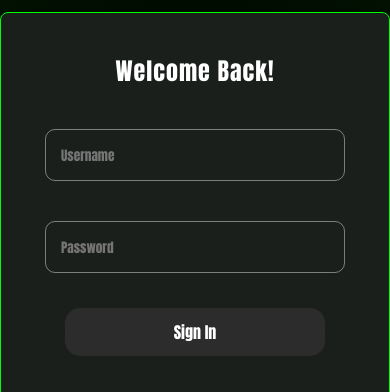
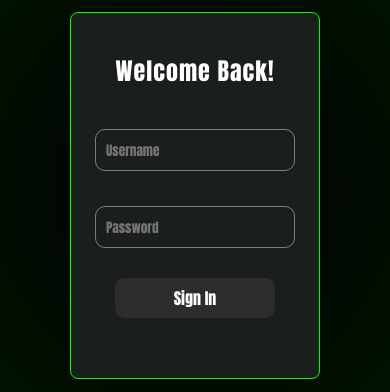
Before and after one commit to MDJAmin/Mini-Razer-Website-with-Authentication-and-AtroposJS, a plain HTML site: page Auth/index.html in a window 390 px wide. Shown: the part 81-473 px from the top of the page. Drawn offline with nearby package versions, Linux system fonts and the light colour scheme.

Commit message:
Style: responsive auth page

```diff
--- a/Auth/style.css
+++ b/Auth/style.css
@@ -80,3 +80,33 @@ form button:focus {
 #massage {
   min-height: 20px;
 }
+
+@media (max-width: 570px) {
+  .login-container {
+    max-width: 300px;
+  }
+
+  form {
+    width: 200px;
+    gap: 5px;
+  }
+
+  form button {
+    border-radius: 10px;
+  }
+}
+
+@media (max-width: 390px) {
+  .login-container {
+    max-width: 250px;
+  }
+
+  form {
+    width: 200px;
+    gap: 5px;
+  }
+
+  form button {
+    border-radius: 10px;
+  }
+}
```
